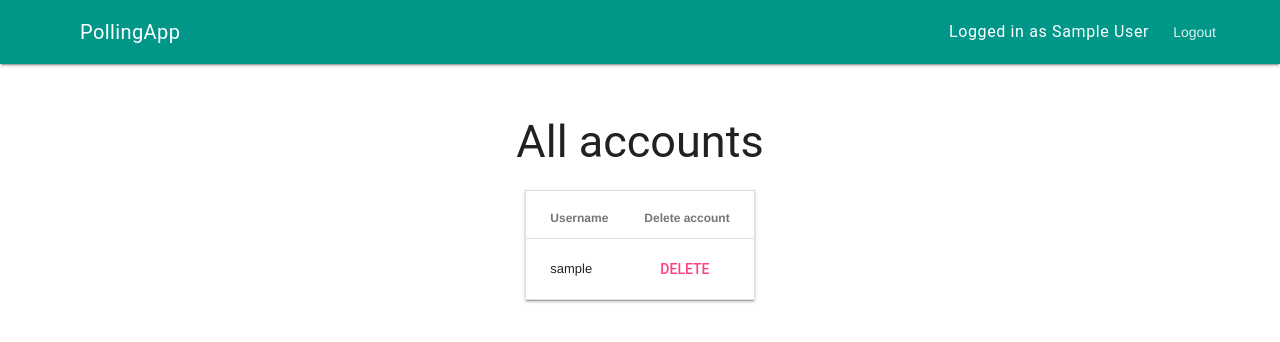
After one commit to sallamarieini/PollingApp, a Flask app: page /auth/list_users in a window 1280 px wide. The commit adds this page. Shown: the top 342 px of the page. Run offline with Flask 2, Linux system fonts and the light colour scheme; a user stored in the database is signed in; tables that the repository leaves empty hold one stand-in row (values such as "Sample post").

Commit message:
Admin is able to delete users

```diff
--- a/application/auth/models.py
+++ b/application/auth/models.py
@@ -11,6 +11,7 @@ class User(db.Model):
     password = db.Column(db.String(144), nullable=False)
     admin = db.Column(db.Boolean, default=False, nullable=False)
 
+    users_polls = db.relationship("Poll", backref='account', lazy=True)
     users_user_answered = db.relationship("UsersAnswered", backref='account', lazy=True)
 
     def __init__(self, name, username, password, admin):
@@ -33,6 +34,6 @@ class User(db.Model):
 
     def roles(self):
         if self.admin:
-            return "ADMIN"
+            return ["ADMIN"]
         else:
-            return "ANY"
+            return ["ANY"]
--- a/application/auth/views.py
+++ b/application/auth/views.py
@@ -1,7 +1,8 @@
 from flask import render_template, request, redirect, url_for
 from flask_login import login_user, logout_user
-from application import app, db, bcrypt
+from application import app, db, bcrypt, login_required
 from application.auth.models import User
+from application.polls.models import Poll, Answer, AnswerOption, UsersAnswered
 from application.auth.forms import LoginForm, NewUserForm
 
 
@@ -39,7 +40,7 @@ def auth_form():
 
 
 @app.route("/auth/", methods=["POST"])
-def create_new_user():
+def auth_create_new_user():
     form = NewUserForm(request.form)
 
     user = User.query.filter_by(username=form.newusername.data).first()
@@ -65,3 +66,32 @@ def create_new_user():
     db.session().commit()
 
     return redirect(url_for("index"))
+
+
+@app.route("/auth/list_users")
+@login_required(role="ADMIN")
+def auth_list():
+    users = User.query.all()
+
+    return render_template("auth/list.html", users=users)
+
+
+@app.route("/auth/delete/<user_id>", methods=["GET", "POST"])
+def auth_delete(user_id):
+    # find all polls created by the user
+    polls = Poll.query.filter_by(creator_id=user_id)
+
+    # delete everything that has something to do with polls the user has created
+    for poll in polls:
+        Answer.query.filter_by(poll_id=poll.id).delete()
+        AnswerOption.query.filter_by(poll_id=poll.id).delete()
+        UsersAnswered.query.filter_by(poll_id=poll.id).delete()
+
+    # delete poll
+    Poll.query.filter_by(creator_id=user_id).delete()
+    # delete user
+    User.query.filter_by(id=user_id).delete()
+
+    db.session.commit()
+
+    return redirect(url_for("auth_list"))
--- a/application/polls/models.py
+++ b/application/polls/models.py
@@ -34,7 +34,7 @@ class Poll(db.Model):
     start_date = db.Column(db.Date)
     end_date = db.Column(db.Date)
 
-    creator_id = db.Column(db.Integer)
+    creator_id = db.Column(db.Integer, db.ForeignKey('account.id'))
 
     polls_answer_options = db.relationship("AnswerOption", backref='poll', lazy=True)
     polls_answer = db.relationship("Answer", backref='poll', lazy=True)
--- a/application/polls/views.py
+++ b/application/polls/views.py
@@ -153,4 +153,8 @@ def delete_poll(poll_id):
 def show_results(poll_id):
     poll = Poll.query.get(poll_id)
 
+    if poll.creator_id != current_user.id:
+        # this needs a page to inform about an error
+        return
+
     return render_template("polls/results.html", results=AnswerOption.get_results(poll_id=poll_id), poll=poll)
--- /dev/null
+++ b/application/templates/auth/list.html
@@ -0,0 +1,25 @@
+{% extends "layout.html" %}
+
+{% block body %}
+<h2>All accounts</h2>
+{% if current_user.is_authenticated and current_user.roles()==["ADMIN"] %}
+<table class="mdl-data-table mdl-js-data-table mdl-shadow--2dp">
+    <tr>
+        <th class="mdl-data-table__cell--non-numeric">Username</th>
+        <th class="mdl-data-table__cell--non-numeric">Delete account</th>
+    </tr>
+    {% for user in users %}
+    <tr>
+        <td class="mdl-data-table__cell--non-numeric">
+            {{ user.username }}
+        </td>
+        <td class="mdl-data-table__cell--non-numeric">
+            <form method="POST" action = "{{ url_for('auth_delete', user_id=user.id) }}">
+                <input type="submit" class="mdl-button mdl-js-button mdl-button--accent" value="Delete" />
+            </form>
+        </td>
+    </tr>
+    {% endfor %}
+</table>
+{% endif %}
+{% endblock %}
--- a/application/templates/auth/registerform.html
+++ b/application/templates/auth/registerform.html
@@ -1,7 +1,7 @@
 {% extends "layout.html" %}
 
 {% block body %}
-<form method="POST" action="{{ url_for('create_new_user') }}">
+<form method="POST" action="{{ url_for('auth_create_new_user') }}">
     <p>If you don't have an account, create a new one.</p>
     <table>
         <tr>
--- a/application/templates/layout.html
+++ b/application/templates/layout.html
@@ -36,8 +36,10 @@
             <a class="mdl-navigation__link" href="{{ url_for('frontpage') }}">Front page</a>
             <a class="mdl-navigation__link" href="{{ url_for('polls_index') }}">List of polls</a>
             <a class="mdl-navigation__link" href="{{ url_for('newpolls_form') }}">Add a new poll</a>
-            <a class="mdl-navigation__link" href="">Link</a>
-            <a class="mdl-navigation__link" href="">Link</a>
+            {% if current_user.admin == True %}
+            <a class="mdl-navigation__link" href="{{ url_for('auth_list') }}">User management</a>
+            {% endif %}
+            <a class="mdl-navigation__link" href="">Poll management</a>
         </nav>
     </div>
     <main class="mdl-layout__content">
```
